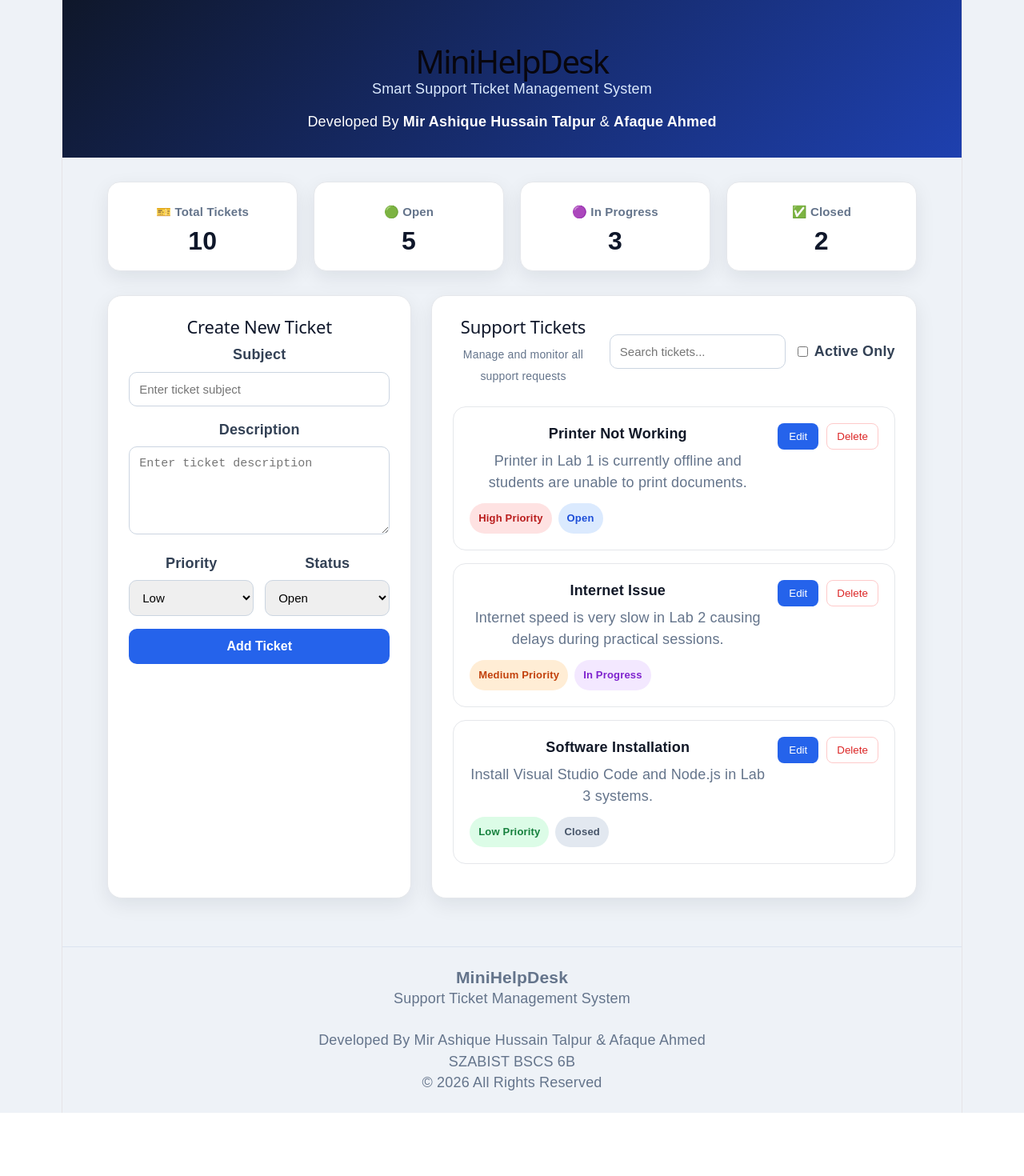
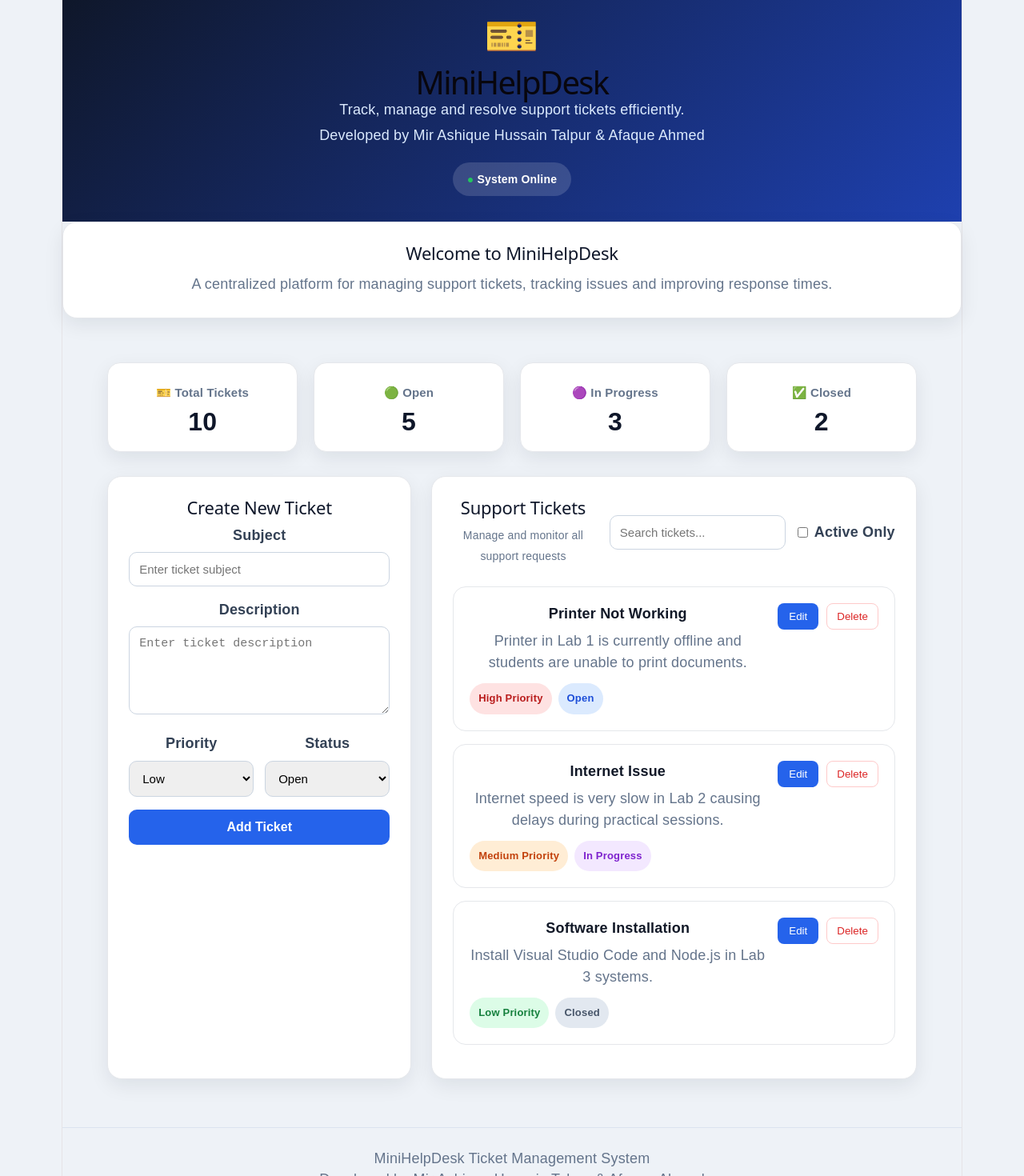
Before and after one commit to MirAshique/minihelpdesk-final-project, a React app in the folder frontend/: page / in a window 1280 px wide. Shown: the top 1470 px of the page at 80% size. Before the commit the page ends 1391 px from the top, so only its background shows below. Built offline with nearby package versions, Linux system fonts and the light colour scheme; the HTML template or start-up script is replaced by a standard one.

Commit message:
Install axios

```diff
--- a/frontend/package.json
+++ b/frontend/package.json
@@ -10,6 +10,7 @@
     "preview": "vite preview"
   },
   "dependencies": {
+    "axios": "^1.17.0",
     "react": "^19.2.6",
     "react-dom": "^19.2.6"
   },
--- a/frontend/src/App.css
+++ b/frontend/src/App.css
@@ -316,3 +316,33 @@ body {
     font-size: 32px;
   }
 }
+.logo {
+  font-size: 55px;
+  display: block;
+  margin-bottom: 10px;
+}
+
+.status-badge {
+  display: inline-block;
+  margin-top: 15px;
+  background: rgba(255,255,255,0.15);
+  color: white;
+  padding: 8px 18px;
+  border-radius: 999px;
+  font-size: 14px;
+  font-weight: 600;
+}
+
+.status-badge::before {
+  content: "● ";
+  color: #22c55e;
+}
+.welcome-card {
+  margin-bottom: 25px;
+}
+
+.welcome-card p {
+  color: #64748b;
+  line-height: 1.7;
+  margin-top: 10px;
+}
--- a/frontend/src/components/Footer.jsx
+++ b/frontend/src/components/Footer.jsx
@@ -1,24 +1,16 @@
 function Footer() {
   return (
     <footer className="footer">
-      <h3>MiniHelpDesk</h3>
-
       <p>
-        Support Ticket Management System
-      </p>
-
-      <br />
-
-      <p>
-        Developed By Mir Ashique Hussain Talpur & Afaque Ahmed
+        MiniHelpDesk Ticket Management System
       </p>
 
       <p>
-        SZABIST BSCS 6B
+        Developed by Mir Ashique Hussain Talpur & Afaque Ahmed
       </p>
 
       <p>
-        © 2026 All Rights Reserved
+        SZABIST BSCS Final Project 2026
       </p>
     </footer>
   );
--- a/frontend/src/components/Header.jsx
+++ b/frontend/src/components/Header.jsx
@@ -1,17 +1,22 @@
 function Header() {
   return (
     <header className="header">
-      <h1>MiniHelpDesk</h1>
+      <div className="header-content">
+        <span className="logo">🎫</span>
 
-      <p>
-        Smart Support Ticket Management System
-      </p>
+        <h1>MiniHelpDesk</h1>
 
-      <div style={{ marginTop: "15px" }}>
-        <span>Developed By </span>
-        <strong>Mir Ashique Hussain Talpur</strong>
-        <span> & </span>
-        <strong>Afaque Ahmed</strong>
+        <p>
+          Track, manage and resolve support tickets efficiently.
+        </p>
+
+        <p>
+          Developed by Mir Ashique Hussain Talpur & Afaque Ahmed
+        </p>
+
+        <div className="status-badge">
+          System Online
+        </div>
       </div>
     </header>
   );
--- /dev/null
+++ b/frontend/src/components/WelcomeCard.jsx
@@ -0,0 +1,14 @@
+function WelcomeCard() {
+  return (
+    <div className="card welcome-card">
+      <h2>Welcome to MiniHelpDesk</h2>
+
+      <p>
+        A centralized platform for managing support tickets,
+        tracking issues and improving response times.
+      </p>
+    </div>
+  );
+}
+
+export default WelcomeCard;
--- a/frontend/src/pages/Home.jsx
+++ b/frontend/src/pages/Home.jsx
@@ -3,12 +3,12 @@ import StatsCards from "../components/StatsCards";
 import TicketForm from "../components/TicketForm";
 import TicketList from "../components/TicketList";
 import Footer from "../components/Footer";
-
+import WelcomeCard from "../components/WelcomeCard";
 function Home() {
   return (
     <>
       <Header />
-
+      <WelcomeCard />
       <div className="container">
         <StatsCards />
 
```
Also changed, not shown: 1 other file (tests, documents, lock files or other folders).
